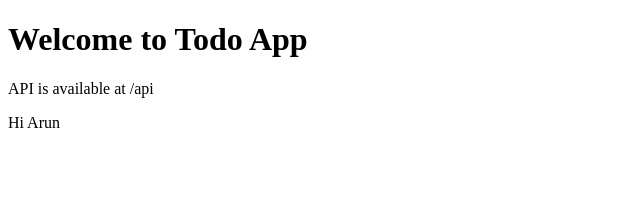
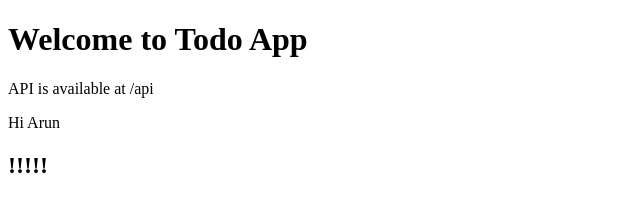
Before and after one commit to ArunkumarCarch/CICD_using_Github_Actions, a plain HTML site: page web/index.html in a window 1280 px wide. Shown: the full height of the page, 0-640 px from the left. Drawn offline with Linux system fonts and the light colour scheme.

Commit message:
editing html file

```diff
--- a/web/index.html
+++ b/web/index.html
@@ -5,5 +5,6 @@
 <h1>Welcome to Todo App</h1>
 <p>API is available at /api</p>
 <p>Hi Arun</p>
+<h2>!!!!!</h2>
 </body>
 </html>
```
